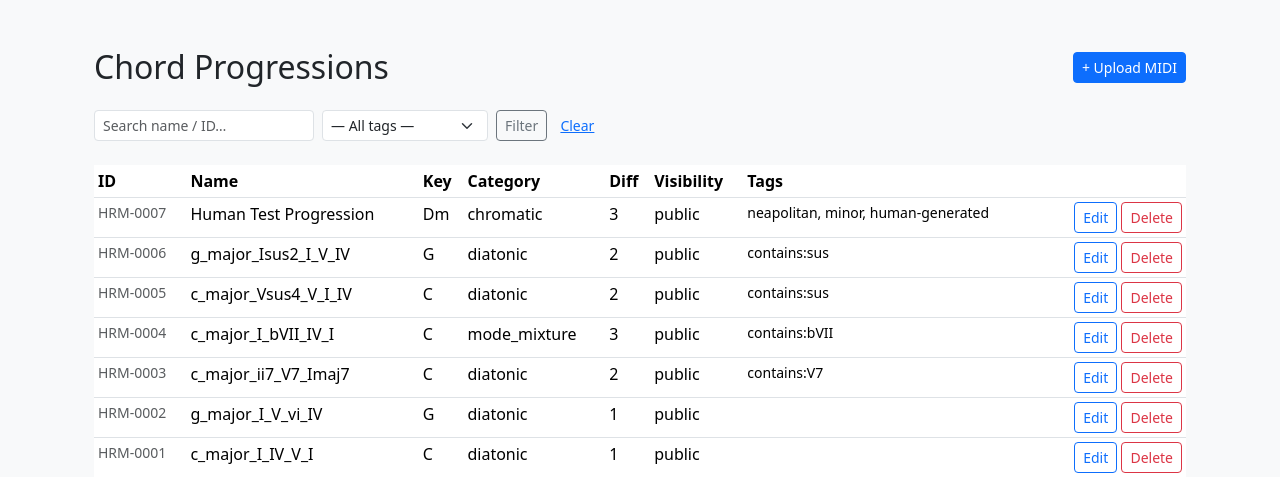
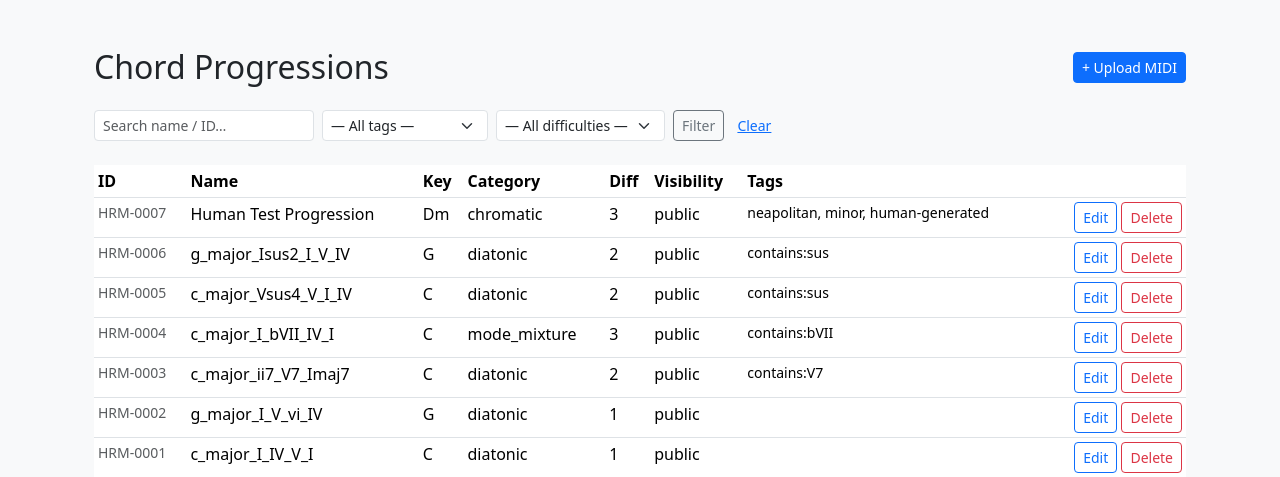
Before and after one commit to FakeBees/Musicianship-Website, a Flask app: page /admin/harmonics in a window 1280 px wide. Shown: the part 56-533 px from the top of the page. Run offline with Flask 3, Linux system fonts and the light colour scheme; a user stored in the database is signed in.

Commit message:
Fix Harmonic CMS spec issues: HAR→HRM prefix and add difficulty filter
- Change public_id prefix from HAR- to HRM- in admin_harmonic_upload
- Add difficulty filter (1-5) to admin_harmonics GET handler with dropdown UI

Co-Authored-By: Claude Sonnet 4.6 <noreply@anthropic.com>

```diff
--- a/app.py
+++ b/app.py
@@ -1398,16 +1398,19 @@ def admin_melody_upload():
 def admin_harmonics():
     q = request.args.get('q', '').strip()
     tag_filter = request.args.get('tag', '').strip()
+    diff_filter = request.args.get('difficulty', type=int)
     query = ChordProgression.query
     if q:
         query = query.filter(db.or_(ChordProgression.name.ilike(f'%{q}%'),
                                     ChordProgression.public_id.ilike(f'%{q}%')))
     if tag_filter:
         query = query.filter(ChordProgression.tags.any(Tag.name == tag_filter))
+    if diff_filter:
+        query = query.filter_by(difficulty=diff_filter)
     progressions = query.order_by(ChordProgression.id.desc()).all()
     all_tags = Tag.query.order_by(Tag.name).all()
     return render_template('admin/harmonics.html', progressions=progressions,
-                           all_tags=all_tags, q=q, tag_filter=tag_filter)
+                           all_tags=all_tags, q=q, tag_filter=tag_filter, diff_filter=diff_filter)
 
 
 @app.route('/admin/harmonics/<int:prog_id>/edit', methods=['GET', 'POST'])
@@ -1492,7 +1495,7 @@ def admin_harmonic_upload():
         prog.tags = Tag.query.filter(Tag.id.in_(tag_ids)).all() if tag_ids else []
         db.session.add(prog)
         db.session.flush()
-        prog.public_id = f'HAR-{prog.id:04d}'
+        prog.public_id = f'HRM-{prog.id:04d}'
         db.session.commit()
         flash(f'Progression "{prog.name}" uploaded ({prog.public_id}).', 'success')
         return redirect(url_for('admin_edit_harmonic', prog_id=prog.id))
--- a/templates/admin/harmonics.html
+++ b/templates/admin/harmonics.html
@@ -21,6 +21,16 @@
         {% for t in all_tags %}
         <option {% if t.name == tag_filter %}selected{% endif %}>{{ t.name }}</option>
         {% endfor %}
+      </select>
+    </div>
+    <div class="col-auto">
+      <select name="difficulty" class="form-select form-select-sm">
+        <option value="">— All difficulties —</option>
+        <option value="1" {% if diff_filter == 1 %}selected{% endif %}>1</option>
+        <option value="2" {% if diff_filter == 2 %}selected{% endif %}>2</option>
+        <option value="3" {% if diff_filter == 3 %}selected{% endif %}>3</option>
+        <option value="4" {% if diff_filter == 4 %}selected{% endif %}>4</option>
+        <option value="5" {% if diff_filter == 5 %}selected{% endif %}>5</option>
       </select>
     </div>
     <div class="col-auto">
```
